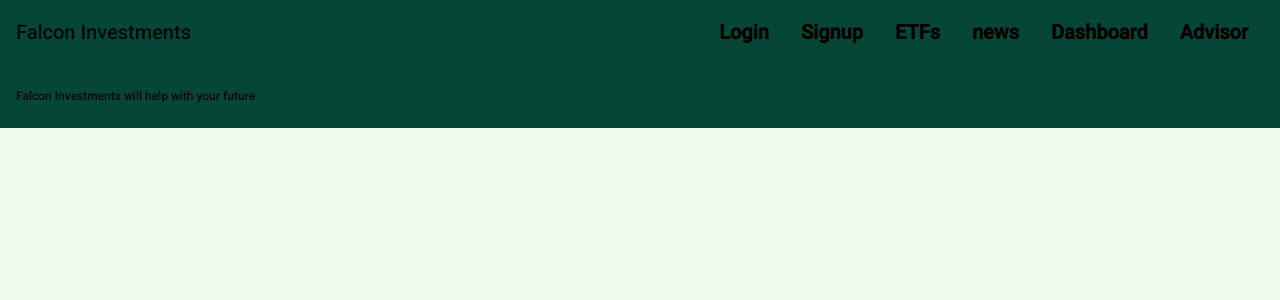
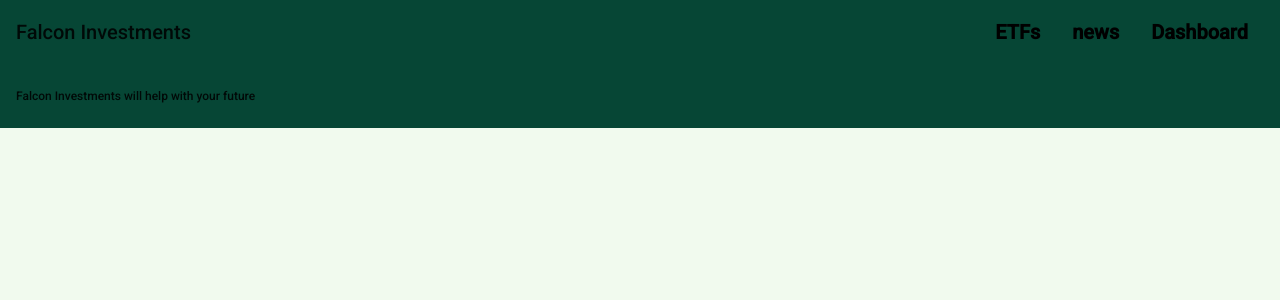
Before and after one commit to JGOON1/final-capstone, an Angular app: page / in a window 1280 px wide. Shown: the top 300 px of the page. Built offline with nearby package versions, Linux system fonts and the light colour scheme.

Commit message:
updated navbar

```diff
--- a/src/app/app.component.html
+++ b/src/app/app.component.html
@@ -3,12 +3,9 @@
       <h1>Falcon Investments</h1>
       <span class="menu-spacer"></span>
       <div class="menu-buttons">
-        <a mat-button routerLink="'/accounts'"> Login </a>
-        <a mat-button routerLink="'/create-account'"> Signup </a>
         <a mat-button routerLink="/etfs"> ETFs</a>
         <a mat-button routerLink="/news"> news</a>
         <a mat-button routerLink="/dashboard"> Dashboard</a>
-        <a mat-button routerLink="/advisor"> Advisor</a>
       </div>
     </mat-toolbar-row>
     <mat-toolbar-row>
```
